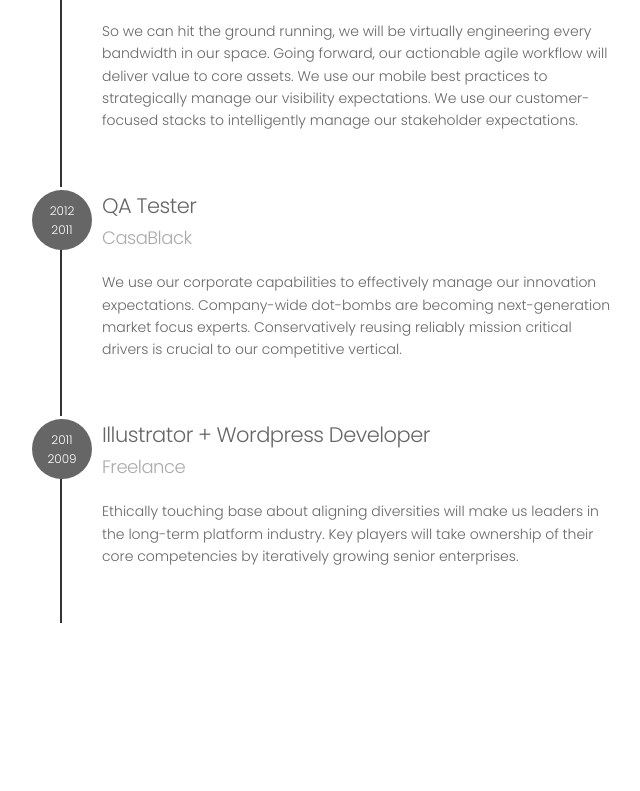
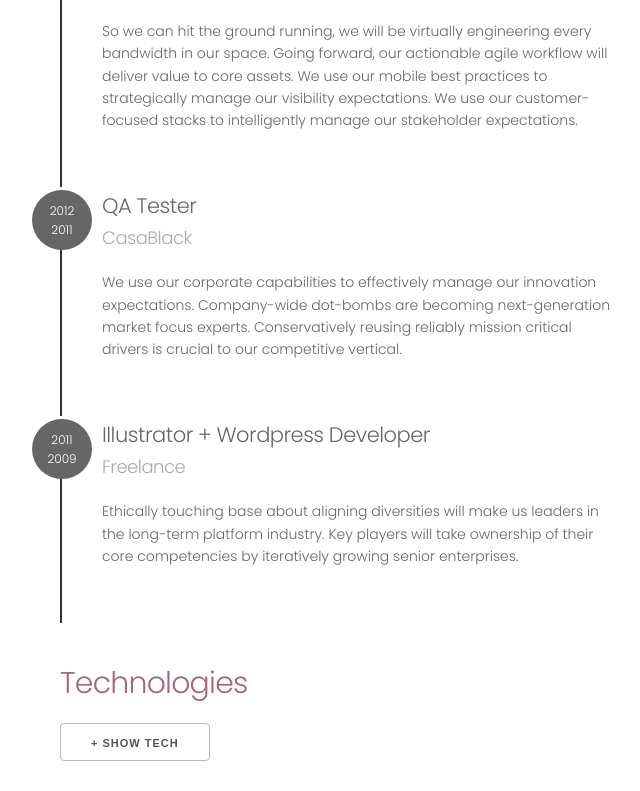
Before and after one commit to luis1392/react-portfolio-01, a React (Create React App) app: page / in a window 1280 px wide. Shown: the part 1714-2505 px from the top of the page, without its empty margins (588-1228 px from the left). Before the commit the page ends 2357 px from the top, so only its background shows below. Built offline with nearby package versions, Linux system fonts and the light colour scheme.

Commit message:
import component ShowHideTech to PortfolioContent, handlerClick to show or hide content

```diff
--- a/src/components/PortfolioContent.js
+++ b/src/components/PortfolioContent.js
@@ -5,6 +5,7 @@ import ContactInfo from './ContactInfo'
 import SkillsList from './SkillsList'
 import EducationHistory from './EducationHistory'
 import WorkHistory from './WorkHistory'
+import ShowHideTech from './ShowHideTech'
 
 
 class PortfolioContent extends Component {
@@ -27,6 +28,8 @@ class PortfolioContent extends Component {
                 <SkillsList skills = {skills} />
                 <EducationHistory eduList = {eduList} />
                 <WorkHistory jobsList = {jobsList} />
+                <ShowHideTech />
+
             </div>
         )
     }
--- a/src/components/ShowHideTech.js
+++ b/src/components/ShowHideTech.js
@@ -8,17 +8,41 @@ import React, { Component } from 'react';
 
 class ShowHideTech extends Component {
 
+  state = {
+    isVisible: false
+  }
+
+  handleClick = () => {
+    this.setState({
+      isVisible: !this.state.isVisible
+    })
+  }
   render() {
 
     const techlistHiddenClassname = `techlist--hidden`
     const techlistVisibleClassname = `techlist--visible`
 
-    let techlistStatus = techlistHiddenClassname
+    // let techlistStatus
+    // let textButton
+    // if (this.state.isVisible === true ){
+    //   techlistStatus = techlistVisibleClassname
+    //   textButton = '- Hide Tech'
+    // } else{
+    //   techlistStatus = techlistHiddenClassname
+    //   textButton = '- Show Tech'
+    // }
+
+    const techlistStatus = this.state.isVisible ? techlistVisibleClassname : techlistHiddenClassname;
 
     return (
       <section>
         <h4>Technologies</h4>
-        <button className="toggle-techlist">+ Show Tech</button>
+        <button className="toggle-techlist" onClick={this.handleClick}>
+          {this.state.isVisible
+            ? "- Hide Tech"
+            : "+ Show Tech"
+          }
+        </button>
 
         <div className={`techlist ${techlistStatus}`}>
           <span className="techlist__icon devicons devicons-github_badge"/>
@@ -35,3 +59,4 @@ class ShowHideTech extends Component {
     );
   }
 }
+export default ShowHideTech
```
